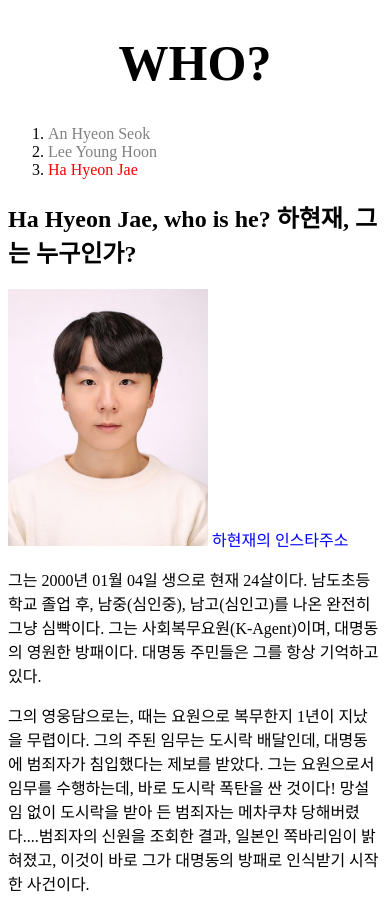
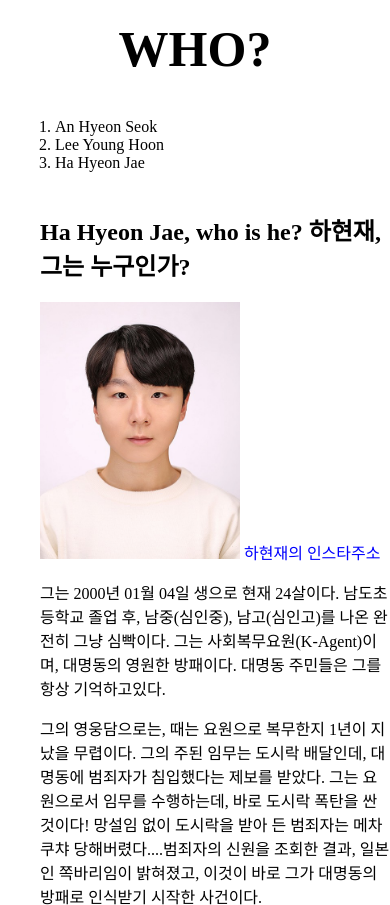
Before and after one commit to nyeonseok/WHO-website, a plain HTML site: page 3.html in a window 390 px wide. Shown: the top 905 px of the page. Drawn offline with Linux system fonts and the light colour scheme.

Commit message:
@media, style.css
media를 이용한 반응형 웹사이트, style.css를 이용한 <head>안에<style>중복 삭제

```diff
--- a/3.html
+++ b/3.html
@@ -3,30 +3,17 @@
 <head>
   <title>WHO1-Ha Hyeon Jae</title>
   <meta charset="utf-8">
-  <style>
-  a{
-    color:black;
-    text-decoration: none;
-  }
-  h1{
-    text-align: center;
-    font-size:50px;
-  }
-  .saw{
-    color:gray;
-  }
-  #active{
-    color:red;
-  }
-  </style>
+  <link rel="stylesheet" href="style.css">
 </head>
 <body>
   <h1><a href="index.html">WHO?</a></h1>
+<div id="grid">
     <ol>
       <li><a href="1.html"class="saw">An Hyeon Seok</a></li>
       <li><a href="2.html"class="saw">Lee Young Hoon</a></li>
       <li><a href="3.html"class="saw" id="active">Ha Hyeon Jae</a></li>
     </ol>
+  <div id="article">
     <h2>Ha Hyeon Jae, who is he? 하현재, 그는 누구인가?</h2>
     <img src="하자지.jpg" width="200px">
     <a href="https://www.instagram.com/ha_hyeonjae/" target="_blank" title="하현재 인스타주소" style="color:blue">하현재의 인스타주소</a>
@@ -38,7 +25,8 @@
     밝혀졌고, 이것이 바로 그가 대명동의 방패로 인식받기 시작한 사건이다.
     </p>
     <img src="하자지1.jpg" width="200px">
-<p><strong>위 사진은 요원 복무 당시 활동사진이다.</strong>
-</p>
+    <p><strong>위 사진은 요원 복무 당시 활동사진이다.</strong></p>
+  </div>
+</div>
 </body>
 </html>
--- /dev/null
+++ b/style.css
@@ -0,0 +1,44 @@
+body{
+  margin:0;
+}
+h1{
+  font-size:50px;
+  text-align: center;
+  border-bottom: 1px solid gray;
+  margin:0;
+  padding:20px;
+}
+a{
+  color:black;
+  text-decoration: none;
+}
+ol{
+  border-right: 1px solid gray;
+  width:150px;
+  margin:0;
+  padding:20px;
+}
+#grid{
+  display:grid;
+  grid-template-columns: 200px 1fr;
+}
+#grid ol{
+  padding-left:40px
+}
+#article{
+  padding-left:40px
+}
+@media(max-width:825px){
+  #grid{
+    display:block;
+  }
+  ol{
+    border-right:none;
+  }
+  h1{
+    border-bottom:none;
+  }
+  #grid ol{
+    padding-left:55px
+  }
+}
```
Also changed, not shown: 1.html (+6 -17 lines), 2.html (+1 -32 lines), index.html (+42 -2 lines), mediaquery.html (added, +23 -0 lines). Lines whose indentation alone changed are shown as unchanged.
